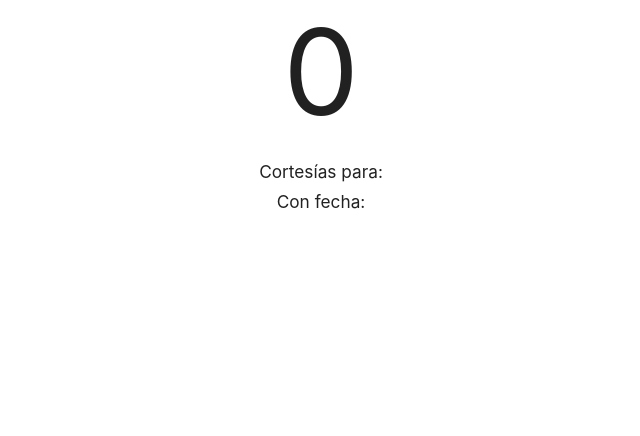
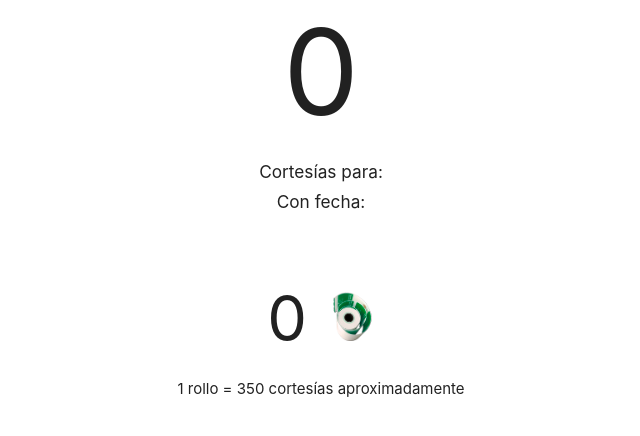
Before and after one commit to DEDC/cortesias, a Django app: template templates/base/base.html in a window 1280 px wide. Shown: the part 229-665 px from the top of the page, without its empty margins (319-959 px from the left). Run offline with Django 3.2, Linux system fonts and the light colour scheme; the template is opened without the code that fills it, so the values that code supplies are empty.

Commit message:
total de rollos

```diff
--- a/templates/base/base.html
+++ b/templates/base/base.html
@@ -30,6 +30,11 @@
 
         #total_cortesias {
             font-size: 8em;
+        }
+
+        img {
+            -webkit-filter: hue-rotate(180deg);
+            filter: hue-rotate(180deg);
         }
     </style>
 </head>
@@ -65,8 +70,14 @@
             <h1 class="center-align" id="total_cortesias">0</h1>
             <h6 class="center-align">Cortesías para: <b id="event-name" class="black-text"></b></h6>
             <h6 class="center-align">Con fecha: <b id="event-datetime" class="black-text"></b></h6>
+            <br>
+            <div>
+                <h1 class="center-align"><span id="total_roll">0</span>&nbsp<img src="../../static/roll.png" alt=""
+                        width="50" height="50"></h1>
+                        <p class="center-align">1 rollo = 350 cortesías aproximadamente</p>
+            </div>
         </div>
-        <br><br>
+        <br>
         <div class="row">
             <div class="col l8 offset-l2 m6 offset-m2 s12 cont-totales-localidades"></div>
         </div>
@@ -96,12 +107,10 @@
                     $('#event-name').html(result.event)
                     $('#event-datetime').html(result.datetime)
                     let total = (result.total == null) ? '0' : result.total
-                    let demo = new CountUp('total_cortesias',0, total, 0, 3.0,);
-                    if(!demo.error) {
-                        demo.start();
-                    } else {
-                        console.error(demo.error);
-                    }
+                    let total_cort = new CountUp('total_cortesias', 0, total, 0, 3.0);
+                    let total_roll = new CountUp('total_roll', 0, getTotalRoll(total), 0, 3.0)
+                    total_cort.start()
+                    total_roll.start()
                     $('.cont-totales-localidades').empty()
                     result.total_by_localities.forEach(element => {
                         $('.cont-totales-localidades').append('<div class="center-align card-panel"><h5 class="green-text">' + element.localidad__nombre + '</h5><h1>' + element.cantidad__sum + '</h1></div>')
@@ -116,6 +125,10 @@
             })
         }
 
+        function getTotalRoll(total){
+            return Math.ceil(total/350)
+        }
+
         function getCSRFTokenValue() {
             var token = $('input[name="csrfmiddlewaretoken"]').val()
             return token
```
Also changed, not shown: static/roll.png (added).
